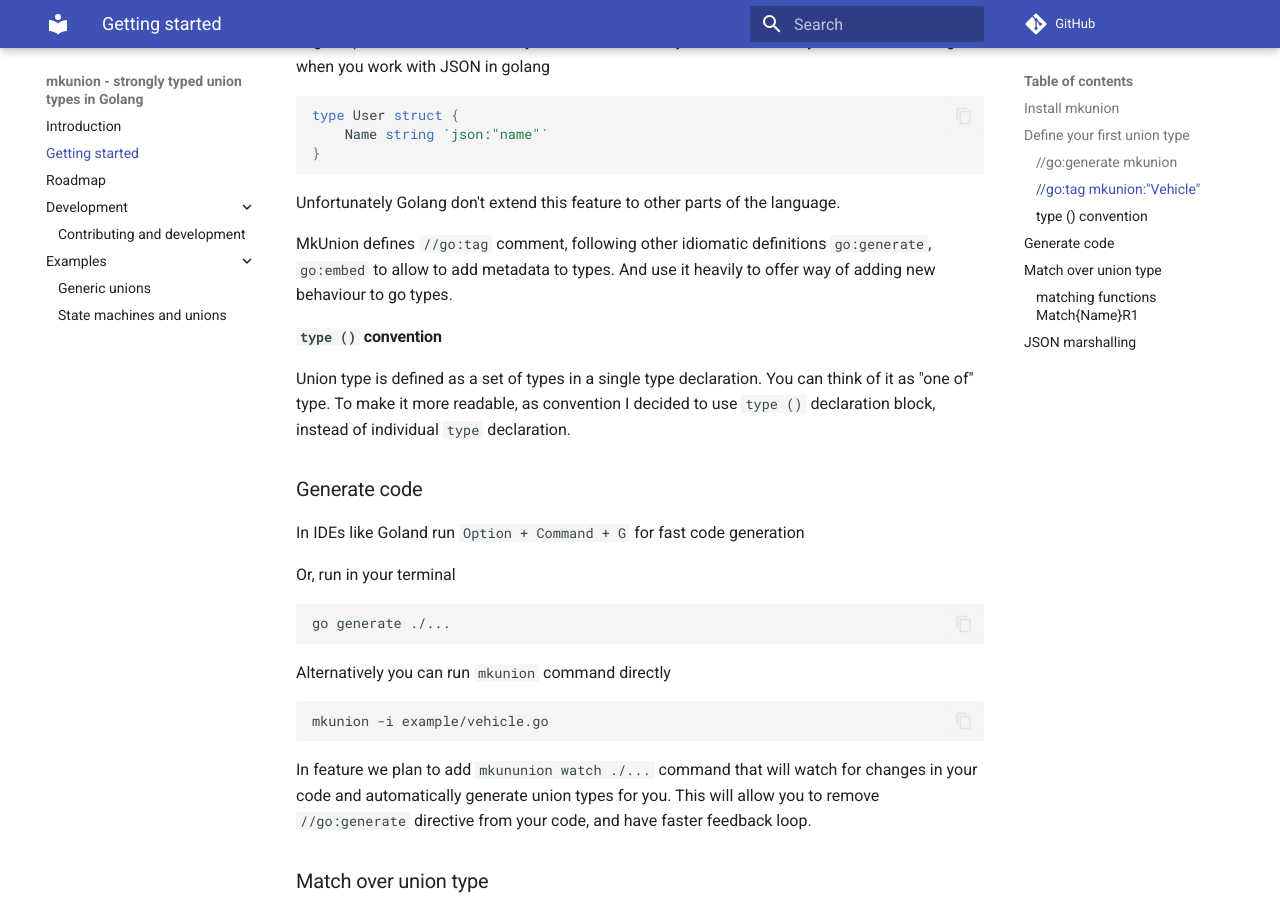
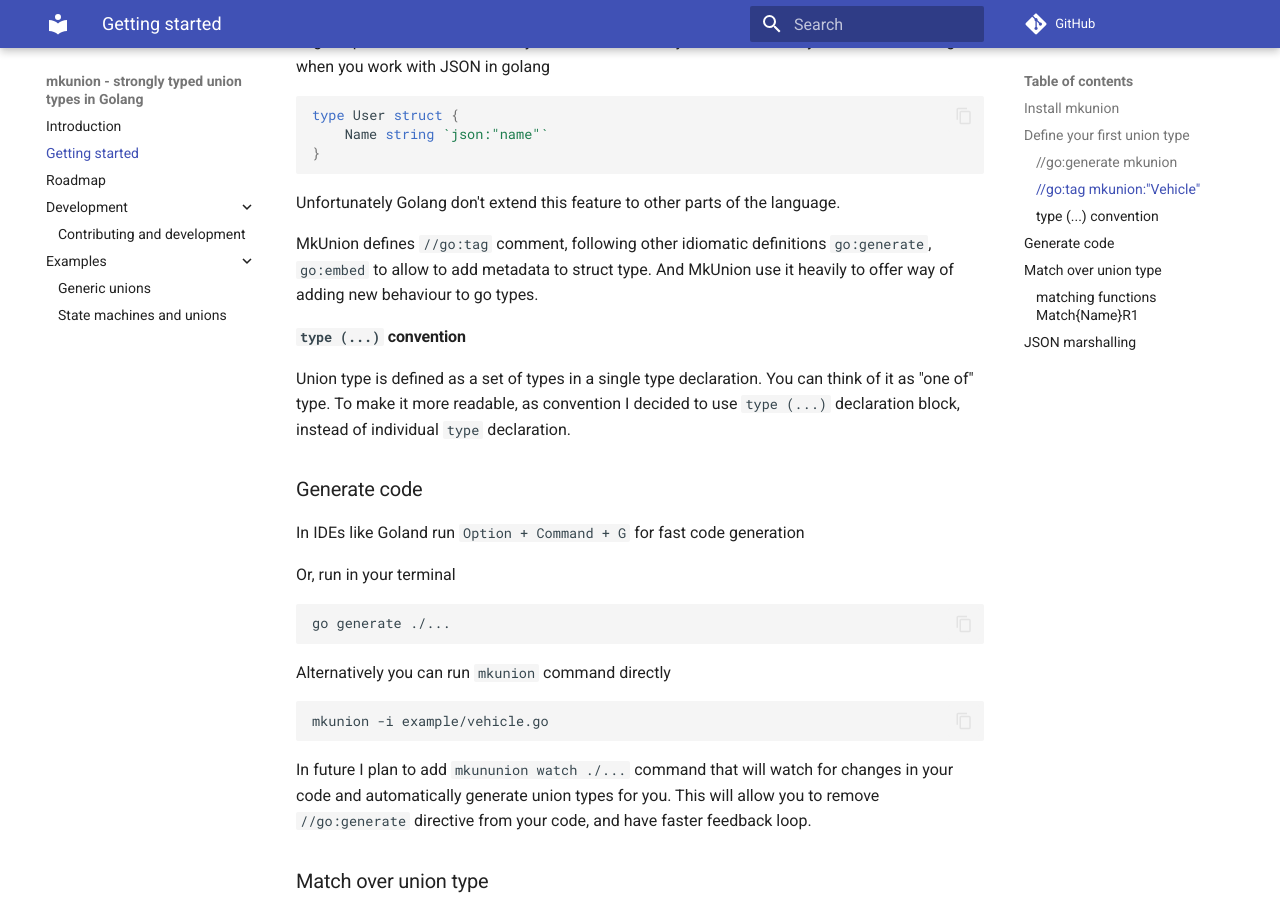
Before and after one commit to widmogrod/mkunion, an MkDocs documentation site: the page built from docs/getting_started.md, in a window 1280 px wide and 900 px high, scrolled down 1081 px. Built offline with MkDocs 1.6.1 and Material for MkDocs 9.7.7, drawn with Linux system fonts in a browser that asks for light colours; comment, search, counter and statistics services are not loaded.

Commit message:
docs: clean and fix typos in getting started

````diff
--- a/docs/getting_started.md
+++ b/docs/getting_started.md
@@ -52,13 +52,13 @@ type User struct {
 
 Unfortunately Golang don't extend this feature to other parts of the language.
 
-MkUnion defines `//go:tag` comment, following other idiomatic definitions `go:generate`, `go:embed` to allow to add metadata to types.
-And use it heavily to offer way of adding new behaviour to go types.
+MkUnion defines `//go:tag` comment, following other idiomatic definitions `go:generate`, `go:embed` to allow to add metadata to struct type.
+And MkUnion use it heavily to offer way of adding new behaviour to go types.
 
-#### `type ()` convention
+#### `type (...)` convention
 
 Union type is defined as a set of types in a single type declaration. You can think of it as "one of" type.
-To make it more readable, as convention I decided to use `type ()` declaration block, instead of individual `type` declaration.
+To make it more readable, as convention I decided to use `type (...)` declaration block, instead of individual `type` declaration.
 
 ### Generate code
 In IDEs like Goland run `Option + Command + G` for fast code generation
@@ -73,7 +73,7 @@ Alternatively you can run `mkunion` command directly
 mkunion -i example/vehicle.go
 ```
 
-In feature we plan to add `mkununion watch ./...` command that will watch for changes in your code and automatically generate union types for you.
+In future I plan to add `mkununion watch ./...` command that will watch for changes in your code and automatically generate union types for you.
 This will allow you to remove `//go:generate` directive from your code, and have faster feedback loop.
 
 ### Match over union type
````
